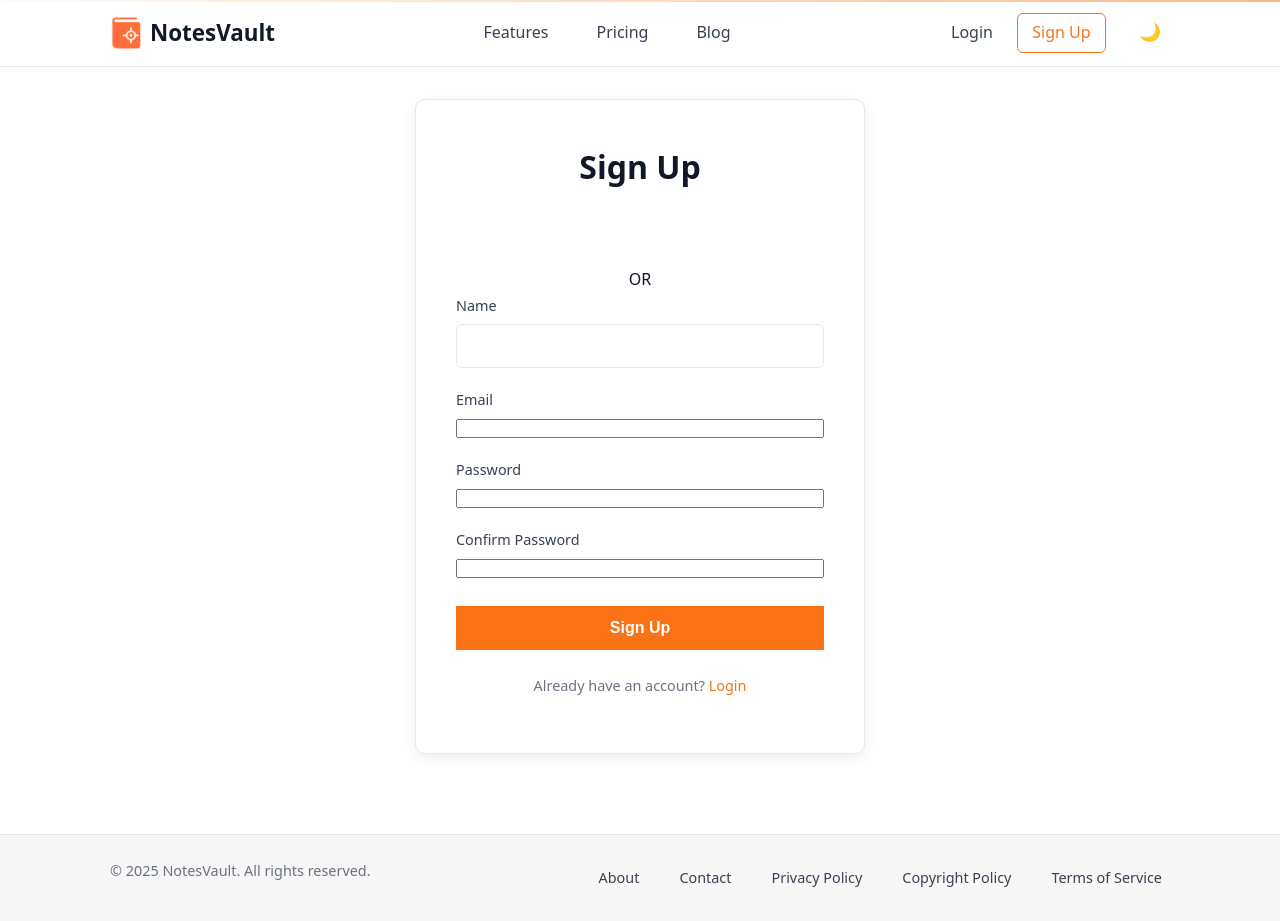
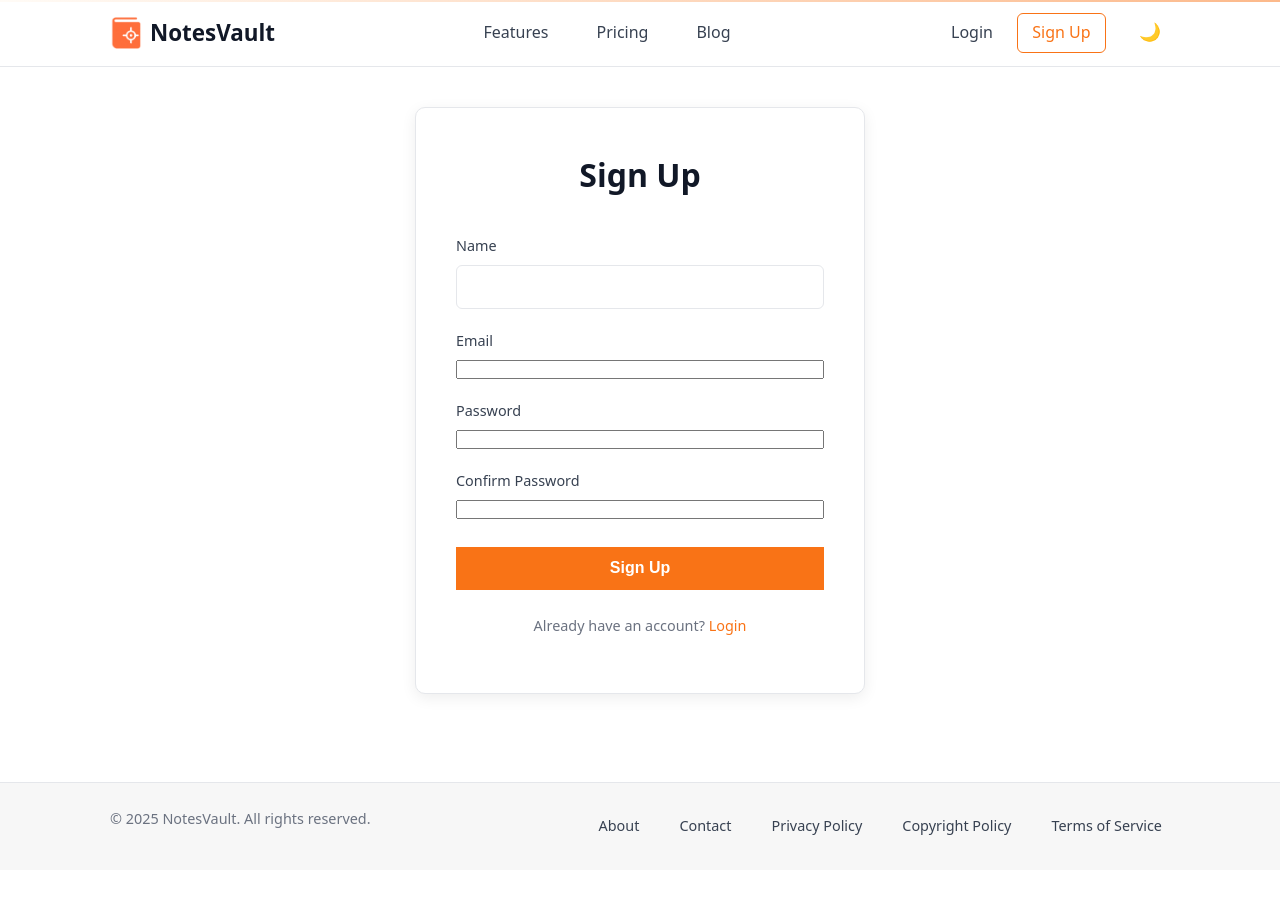
Before and after one commit to RSuyash/NotesVault, a React (Vite) app in the folder notesvault-react-mvp/: page /signup in a window 1280 px wide. After the commit the page ends 870 px from the top, so only its background shows below. Built offline with nearby package versions, Linux system fonts and the light colour scheme; no server answers.

Commit message:
refactor: Remove Google Sign-In functionality from frontend

```diff
--- a/notesvault-react-mvp/package.json
+++ b/notesvault-react-mvp/package.json
@@ -10,7 +10,6 @@
     "preview": "vite preview"
   },
   "dependencies": {
-    "@react-oauth/google": "^0.12.1",
     "autoprefixer": "^10.4.21",
     "postcss": "^8.5.3",
     "react": "^19.0.0",
--- a/notesvault-react-mvp/src/main.tsx
+++ b/notesvault-react-mvp/src/main.tsx
@@ -1,22 +1,20 @@
 import { StrictMode } from 'react';
 import { createRoot } from 'react-dom/client';
 import { BrowserRouter } from 'react-router-dom'; // Import BrowserRouter
-import { GoogleOAuthProvider } from '@react-oauth/google'; // Import Google Provider
+// Removed GoogleOAuthProvider import
 import './index.css';
 import App from './App.tsx';
 import { ThemeProvider } from './context/ThemeContext';
 
-// Your Google Client ID obtained from the credentials file
-const googleClientId = "213201513168-arh1c87n3kme1vluv4at2blprdh5rmrg.apps.googleusercontent.com";
+// Removed googleClientId constant
 
 createRoot(document.getElementById('root')!).render(
   <StrictMode>
-    <GoogleOAuthProvider clientId={googleClientId}> {/* Wrap with Google Provider */}
-      <BrowserRouter> {/* Wrap everything with BrowserRouter */}
-        <ThemeProvider>
-          <App />
-        </ThemeProvider>
-      </BrowserRouter>
-    </GoogleOAuthProvider>
+    {/* Removed GoogleOAuthProvider wrapper */}
+    <BrowserRouter> {/* Wrap everything with BrowserRouter */}
+      <ThemeProvider>
+        <App />
+      </ThemeProvider>
+    </BrowserRouter>
   </StrictMode>,
 )
--- a/notesvault-react-mvp/src/pages/LoginPage.tsx
+++ b/notesvault-react-mvp/src/pages/LoginPage.tsx
@@ -1,74 +1,36 @@
 import styles from './AuthPage.module.css'; // Use a shared auth page style
-import { GoogleLogin, CredentialResponse } from '@react-oauth/google'; // Import GoogleLogin
+// Removed GoogleLogin import
 
-// Read backend URL from Vite environment variables
-// Ensure you have VITE_BACKEND_URL defined in your .env file(s)
-const BACKEND_URL = import.meta.env.VITE_BACKEND_URL || 'http://localhost:8000'; // Fallback for safety
+// Removed BACKEND_URL constant
 
 const LoginPage = () => {
 
-  const handleGoogleLoginSuccess = async (credentialResponse: CredentialResponse) => {
-    console.log('Google Login Frontend Success:', credentialResponse);
+  // Removed handleGoogleLoginSuccess function
+  // Removed handleGoogleLoginError function
 
-    if (!credentialResponse.credential) {
-      console.error('Google Login Error: No credential received from Google.');
-      alert('Google Login Failed: Missing credential.');
-      return;
-    }
-
-    try {
-      // Use the BACKEND_URL variable
-      const response = await fetch(`${BACKEND_URL}/api/auth/google`, {
-        method: 'POST',
-        headers: {
-          'Content-Type': 'application/json',
-        },
-        body: JSON.stringify({ credential: credentialResponse.credential }),
-      });
-
-      const data = await response.json();
-
-      if (response.ok && data.success) {
-        console.log('Backend Verification Success:', data);
-        // TODO: Handle successful login
-        // - Store session token/user info received from backend (if any)
-        // - Redirect user to dashboard or appropriate page
-        alert(`Login Successful! Welcome ${data.user_info?.name || 'User'}! (Backend Verified)`);
-        // Example redirect (requires react-router-dom's useNavigate hook):
-        // navigate('/dashboard');
-      } else {
-        console.error('Backend Verification Failed:', data);
-        alert(`Login Failed: ${data.detail || 'Backend verification error.'}`);
-      }
-    } catch (error) {
-      console.error('Error sending token to backend:', error);
-      alert('Login Failed: Could not connect to backend.');
-    }
+  // TODO: Add logic here to handle standard email/password form submission
+  // This would typically involve:
+  // 1. Getting email/password values from form state.
+  // 2. Sending them to a backend endpoint (e.g., POST /api/auth/login).
+  // 3. Handling the response (success: store session token, redirect; error: show message).
+  const handleStandardLogin = (event: React.FormEvent<HTMLFormElement>) => {
+    event.preventDefault(); // Prevent default form submission
+    console.log('Standard Login form submitted');
+    alert('Standard Login not implemented yet.');
+    // Add API call logic here
   };
 
-  const handleGoogleLoginError = () => {
-    console.error('Google Login Frontend Failed');
-    alert('Google Login Failed. Please try again.');
-  };
 
   return (
     <div className={styles.authContainer}>
       <div className={styles.authBox}>
         <h1 className={styles.title}>Login</h1>
 
-        {/* Google Login Button */}
-        <div className={styles.googleButtonContainer}>
-          <GoogleLogin
-            onSuccess={handleGoogleLoginSuccess}
-            onError={handleGoogleLoginError}
-          />
-        </div>
-
-        {/* Divider */}
-        <div className={styles.divider}>OR</div>
+        {/* Removed Google Login Button and Divider */}
 
         {/* Email/Password Form */}
-        <form className={styles.form}>
+        {/* Added onSubmit handler */}
+        <form className={styles.form} onSubmit={handleStandardLogin}>
           <div className={styles.inputGroup}>
             <label htmlFor="email" className={styles.label}>Email</label>
             <input type="email" id="email" name="email" required className={styles.input} />
--- a/notesvault-react-mvp/src/pages/SignupPage.tsx
+++ b/notesvault-react-mvp/src/pages/SignupPage.tsx
@@ -1,54 +1,23 @@
 import styles from './AuthPage.module.css'; // Use shared auth page style
-import { GoogleLogin, CredentialResponse } from '@react-oauth/google'; // Import GoogleLogin
+// Removed GoogleLogin import
 
-// Read backend URL from Vite environment variables
-// Ensure you have VITE_BACKEND_URL defined in your .env file(s)
-const BACKEND_URL = import.meta.env.VITE_BACKEND_URL || 'http://localhost:8000'; // Fallback for safety
+// Removed BACKEND_URL constant
 
 const SignupPage = () => {
 
-  const handleGoogleLoginSuccess = async (credentialResponse: CredentialResponse) => {
-    console.log('Google Sign Up Frontend Success:', credentialResponse);
+  // Removed handleGoogleLoginSuccess function
+  // Removed handleGoogleLoginError function
 
-    if (!credentialResponse.credential) {
-      console.error('Google Sign Up Error: No credential received from Google.');
-      alert('Google Sign Up Failed: Missing credential.');
-      return;
-    }
-
-    try {
-      // Use the BACKEND_URL variable
-      const response = await fetch(`${BACKEND_URL}/api/auth/google`, {
-        method: 'POST',
-        headers: {
-          'Content-Type': 'application/json',
-        },
-        body: JSON.stringify({ credential: credentialResponse.credential }),
-      });
-
-      const data = await response.json();
-
-      if (response.ok && data.success) {
-        console.log('Backend Verification Success (Sign Up):', data);
-        // TODO: Handle successful sign up/login
-        // - Store session token/user info received from backend (if any)
-        // - Redirect user to dashboard or appropriate page
-        alert(`Sign Up Successful! Welcome ${data.user_info?.name || 'User'}! (Backend Verified)`);
-        // Example redirect (requires react-router-dom's useNavigate hook):
-        // navigate('/dashboard');
-      } else {
-        console.error('Backend Verification Failed (Sign Up):', data);
-        alert(`Sign Up Failed: ${data.detail || 'Backend verification error.'}`);
-      }
-    } catch (error) {
-      console.error('Error sending token to backend (Sign Up):', error);
-      alert('Sign Up Failed: Could not connect to backend.');
-    }
-  };
-
-  const handleGoogleLoginError = () => {
-    console.error('Google Sign Up Frontend Failed');
-    alert('Google Sign Up Failed. Please try again.');
+  // TODO: Add logic here to handle standard sign up form submission
+  // This would typically involve:
+  // 1. Getting name, email, password values from form state.
+  // 2. Sending them to a backend endpoint (e.g., POST /api/auth/signup).
+  // 3. Handling the response (success: maybe auto-login/redirect; error: show message).
+  const handleStandardSignup = (event: React.FormEvent<HTMLFormElement>) => {
+    event.preventDefault(); // Prevent default form submission
+    console.log('Standard Signup form submitted');
+    alert('Standard Signup not implemented yet.');
+    // Add API call logic here
   };
 
   return (
@@ -56,19 +25,11 @@ const SignupPage = () => {
       <div className={styles.authBox}>
         <h1 className={styles.title}>Sign Up</h1>
 
-        {/* Google Login Button */}
-        <div className={styles.googleButtonContainer}>
-           <GoogleLogin
-            onSuccess={handleGoogleLoginSuccess}
-            onError={handleGoogleLoginError}
-          />
-        </div>
-
-        {/* Divider */}
-        <div className={styles.divider}>OR</div>
+        {/* Removed Google Login Button and Divider */}
 
         {/* Name, Email, Password, Confirm Password Form */}
-        <form className={styles.form}>
+        {/* Added onSubmit handler */}
+        <form className={styles.form} onSubmit={handleStandardSignup}>
           <div className={styles.inputGroup}>
             <label htmlFor="name" className={styles.label}>Name</label>
             <input type="text" id="name" name="name" required className={styles.input} />
```
Also changed, not shown: 2 other files (tests, documents, lock files or other folders).
